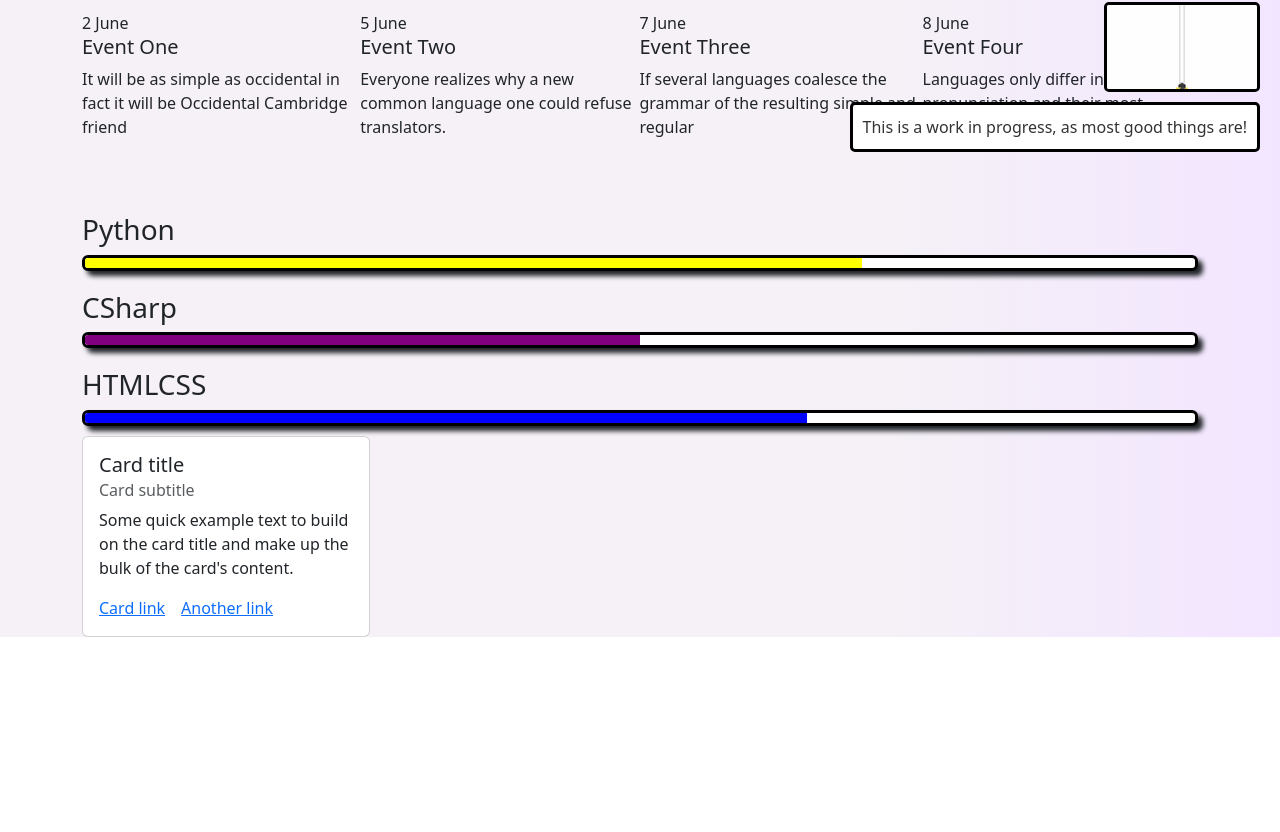
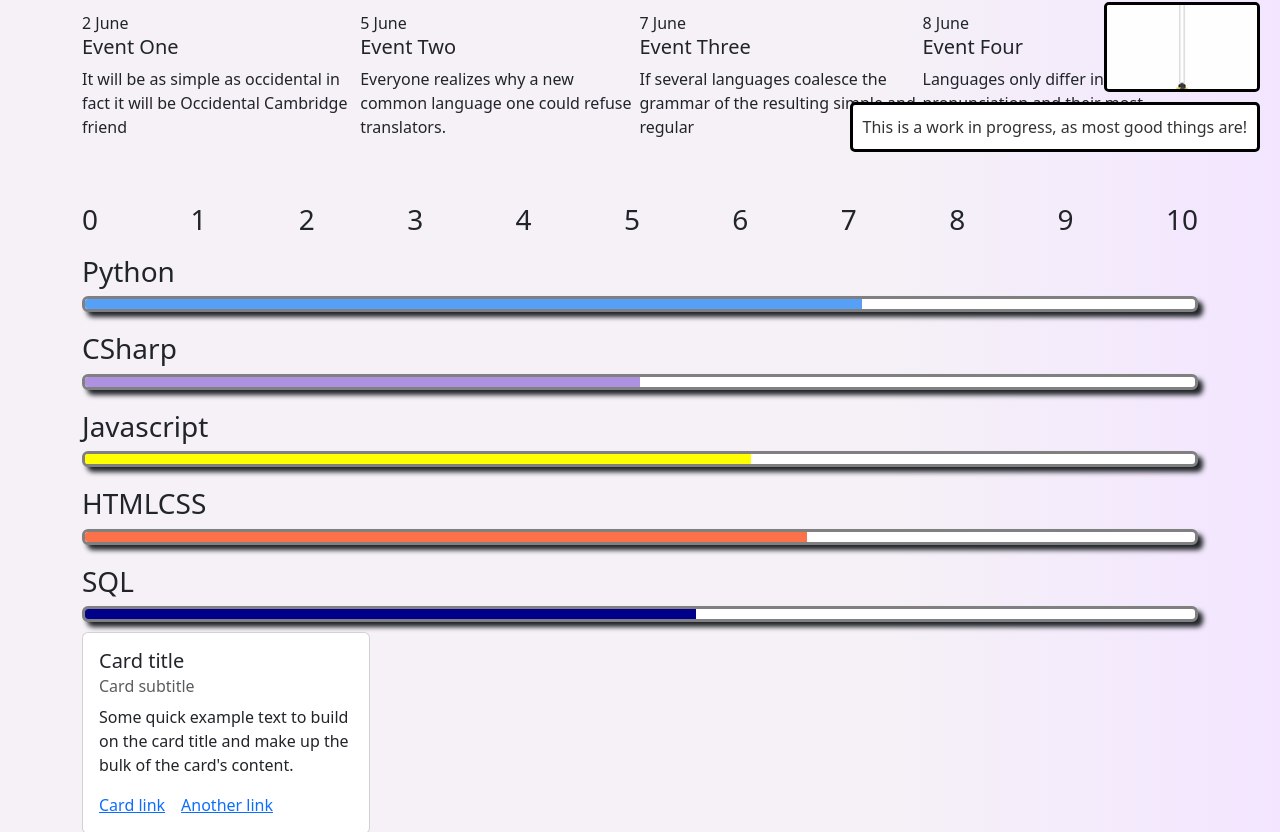
Before and after one commit to Schoelitsz/cv_reactapp, a React (Create React App) app: page / in a window 1280 px wide. Shown: the part 628-1460 px from the top of the page. Before the commit the page ends 1265 px from the top, so only its background shows below. Built offline with nearby package versions, Linux system fonts and the light colour scheme.

Commit message:
added rating, changed skills

```diff
--- a/src/Components/SkillSection.js
+++ b/src/Components/SkillSection.js
@@ -1,23 +1,45 @@
 import React from 'react';
-import { Container, ProgressBar } from 'react-bootstrap';
+import { Container, ProgressBar, Row, Col } from 'react-bootstrap';
 import '../styles/scss/Section.scss';
 
 const sliderSkillsArray = [
     { skillname: 'Python', score: 70, display: '7' },
     { skillname: 'CSharp', score: 50, display: '5' },
+    { skillname: 'Javascript', score: 60, display: '6'},
     { skillname: 'HTMLCSS', score: 65, display: '6.5' },
+    { skillname: 'SQL', score: 55, display: '5.5'}
 ];
 
 function SkillBars() {
     return (
         <Container className='SkillSection'>
-
-            {sliderSkillsArray.map((skill, index) => (
+            <Row>
+                <Col>
+                <h3 className='rating'>
+                    <span>0</span>
+                    <span>1</span>
+                    <span>2</span>
+                    <span>3</span>
+                    <span>4</span>
+                    <span>5</span>
+                    <span>6</span>
+                    <span>7</span>
+                    <span>8</span>
+                    <span>9</span>
+                    <span>10</span>
+                </h3>
+                </Col>
+            </Row>
+            <Row>
+                <Col>
+                {sliderSkillsArray.map((skill, index) => (
                 <div className='progress-div' key={index}>
                     <h3>{skill.skillname}</h3>
                     <ProgressBar className='bg-progress' now={skill.score} variant={skill.skillname} />
                 </div>
             ))}
+                </Col>
+            </Row>
 
         </Container>
     );
--- a/src/styles/scss/Section.scss
+++ b/src/styles/scss/Section.scss
@@ -47,23 +47,33 @@
 
 .SkillSection {
 
+    .rating {
+        display: flex;
+        justify-content: space-between;
+    }
+
     .progress-div {
         padding-top:10px;
         padding-bottom:10px;
 
         .bg-progress {
             background-color: white;
-            border: solid black 3px;
+            border: solid grey 3px;
             box-shadow: 5px 5px 5px;
             .bg-Python {
-                background-color:yellow;
+                background-color:#57a0f7;
             }
             .bg-CSharp {
-                background-color: purple;
+                background-color:#ae92e1;
+            }
+            .bg-Javascript {
+                background-color: yellow;
             }
             .bg-HTMLCSS {
-                background-color: blue;
-
+                background-color: #fb714a;
+            }
+            .bg-SQL {
+                background-color: darkblue;
             }
 
         }
```
